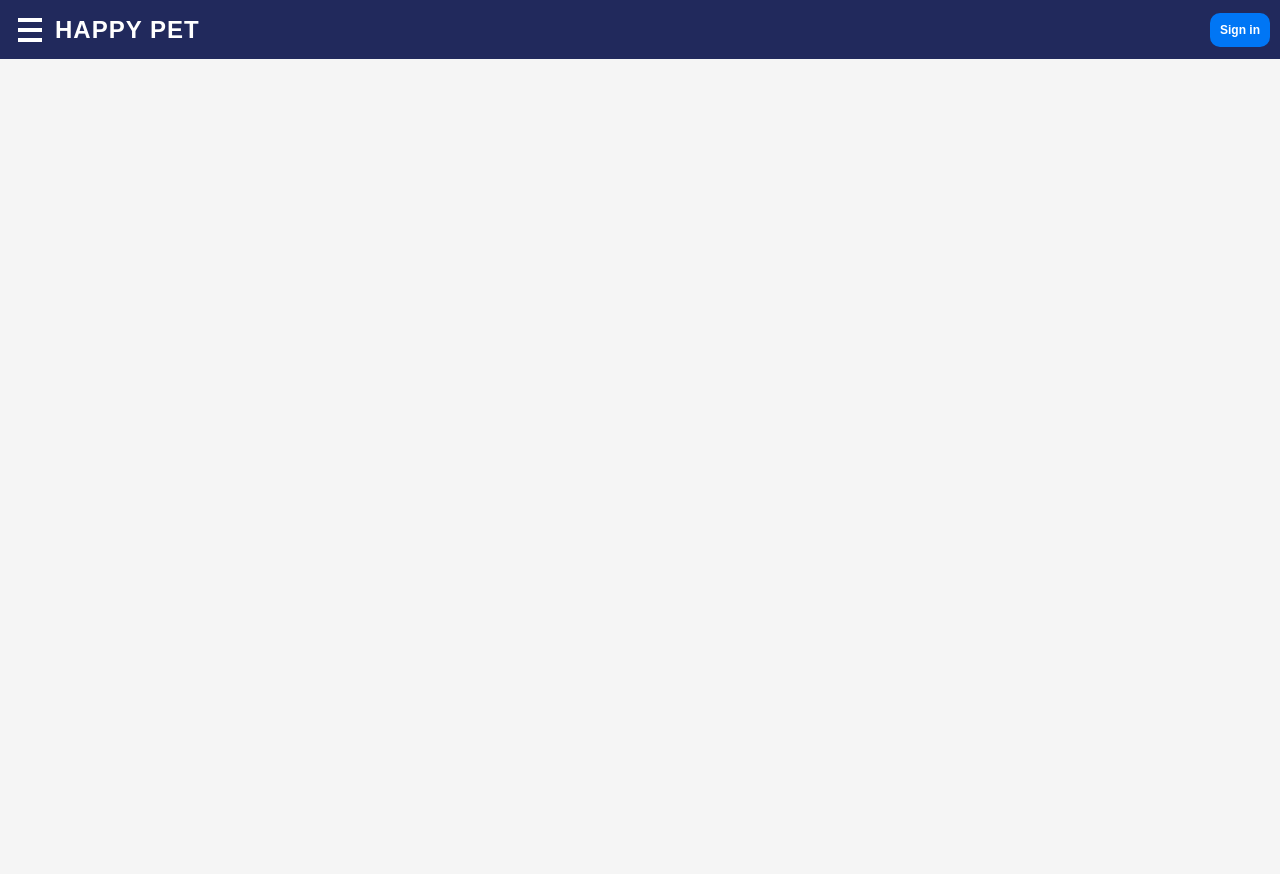
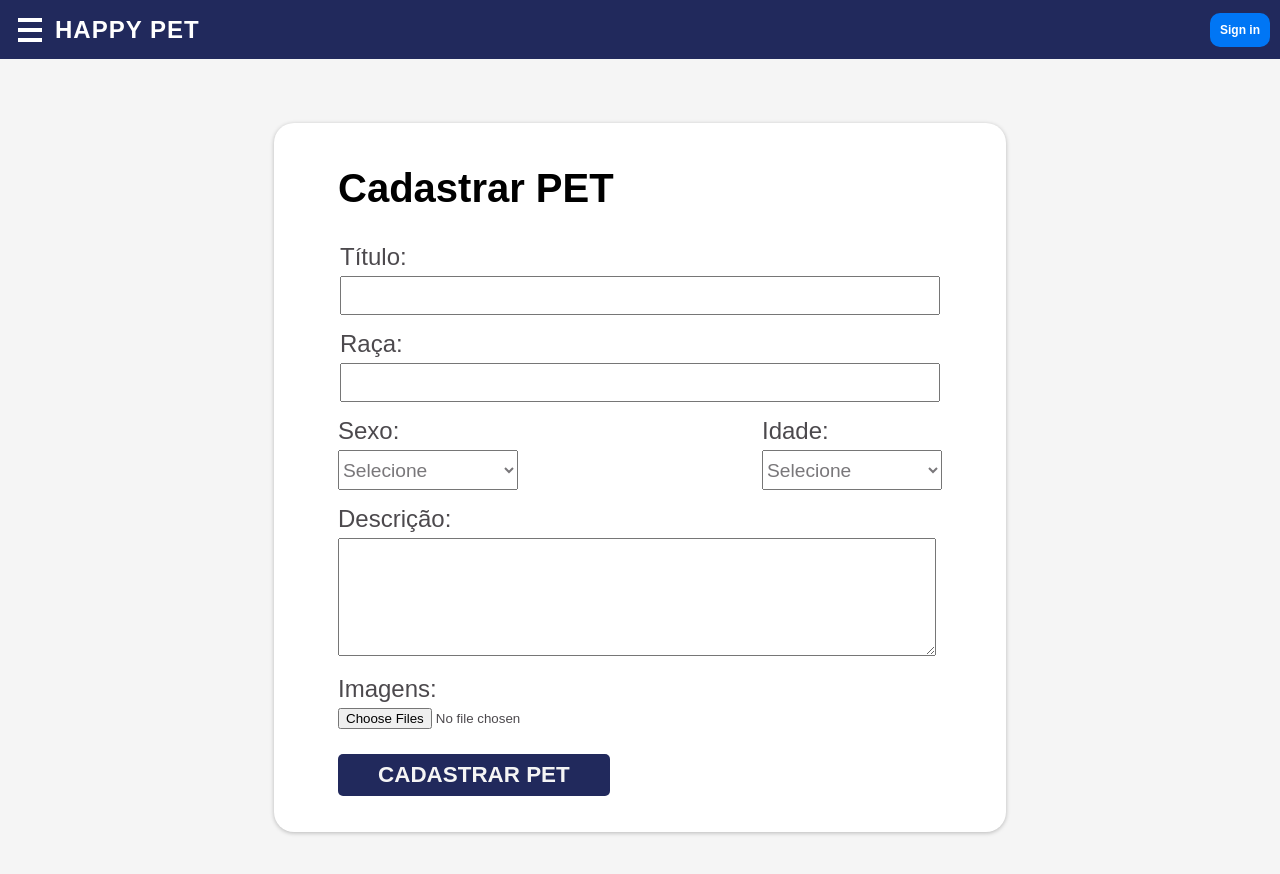
Before and after one commit to diefesson/pi3, a Vue app in the folder frontend/: page /cadastro-pet in a window 1280 px wide. Shown: the top 874 px of the page. Before the commit the page ends 800 px from the top, so only its background shows below. Built offline with nearby package versions, Linux system fonts and the light colour scheme; no server answers.

Commit message:
Register pet view created

```diff
--- a/frontend/src/router/index.js
+++ b/frontend/src/router/index.js
@@ -1,6 +1,7 @@
 import { createRouter, createWebHistory } from 'vue-router'
 import Home from '../views/home.vue'
-import Cadastro from '../views/cadastro-funcionario.vue'
+import CadastroFuncionario from '../views/cadastro-funcionario.vue'
+import CadastroPet from '../views/cadastro-pet.vue'
 
 const routes = [
   {
@@ -15,10 +16,16 @@ const routes = [
     path: "/ranking",
     name: "Ranking",
     component: Home // TODO: implement ranking page
-  }, {
+  },
+  {
+    path: "/cadastro-pet",
+    name: "CadastroPet",
+    component: CadastroPet
+  },
+  {
     path: "/cadastro-funcionario",
-    name: "Cadastro",
-    component: Cadastro
+    name: "CadastroFuncionario",
+    component: CadastroFuncionario
   }
 ]
 
--- /dev/null
+++ b/frontend/src/styles/cadastro-pet.scss
@@ -0,0 +1,216 @@
+@use "./base.scss";
+
+fieldset {
+    border: 0;
+    padding: 0;
+}
+
+
+.square {
+    background-color: base.$color-background-surface;
+    border-radius: 20px;
+    box-shadow: 0px 1px 4px rgba(0, 0, 0, 0.25);
+}
+
+.titulo {
+    padding: 2rem 0;
+}
+
+.titulo-cadastro {
+    font-family: base.$font-body;
+    font-weight: 700;
+    font-size: 2.50rem;
+}
+
+.formulario {
+    color: base.$color-dark-text-80;
+}
+
+.info-pet {
+    font-family: base.$font-body;
+    font-size: 1.5rem;
+    font-weight: 500;
+}
+
+#titulo, #raca {
+    display: block;
+}
+
+#sexo, #idade {
+    height: 40px;
+    width: 180px;
+}
+
+.item-selecionar {
+    margin: 0 0 15px;
+}
+
+.selecionar-opcao {
+    font-family: base.$font-body;
+    color: base.$color-dark-text-60;
+    font-size: 1.2rem;
+}
+
+.botao-carregar {
+    display: none;
+}
+
+.botao-cadastrar {
+    background: base.$color-background-primary;
+    border: none;
+    border-radius: 5px;
+    color: base.$color-background-secondary;
+    cursor: pointer;
+    font-family: base.$font-body;
+    font-size: 1.4rem;
+    font-weight: 700;
+    margin: 25px 0 25px 0;
+    padding: 8px 0;
+    width: 45%;
+}
+
+.botao-cadastrar:hover {
+    background-color: base.$color-primary;
+}
+
+/* Media Queries */
+
+@media screen and (min-width: 769px) {
+    .content-add-pet {
+        height: 90%;
+        display: flex;
+        align-items: center;
+        justify-content: center;
+    }
+
+    .square {
+        margin: 4rem;
+        padding: 0.7rem 4rem;
+    }
+
+    .info-pet {
+        display: block;
+        margin: 0 0 5px;
+    }
+
+    .input-padrao {
+        margin: 0 0 15px;
+        height: 90%;
+        width: 36rem;
+        padding: 10px 10px;
+    }
+
+    .campos-selecionar {
+        display: flex;
+        justify-content: space-between;
+    }
+
+    .descricao {
+        height: 6rem;
+        margin: 0 0 15px;
+        padding: 10px 10px;
+        width: 36rem;
+    }
+}
+
+@media screen and (max-width: 768px) {
+    .content-add-pet {
+        width: 98%;
+        height: 95%;
+        margin: 0 auto;
+    }
+
+    .square {
+        margin: 1rem;
+        padding: 0.3rem 2rem;
+    }
+
+    .info-pet {
+        display: flex;
+        margin: 0 0 5px;
+    }
+
+    .input-padrao {
+        margin: 0 0 15px;
+        height: 1.2rem;
+        max-width: 38rem;
+        width: 95%;
+        padding: 10px 10px;
+    }
+
+    .descricao {
+        margin: 0 0 15px;
+        width: 95%;
+        height: 6rem;
+        max-width: 38rem;
+        padding: 10px 10px;
+    }
+
+    .botao-cadastrar {
+        font-size: 1.2rem;
+        width: 16rem;
+    }
+}
+
+@media screen and (max-width: 375px) {
+    .square {
+        margin: 1rem;
+        padding: 0.2rem 0.8rem;
+    }
+
+    .titulo-cadastro {
+        font-size: 2rem;
+    }
+
+    .info-pet {
+        font-size: 1.3rem;
+    }
+
+    .input-padrao {
+        margin: 0 0 15px;
+        height: 1.2rem;
+        max-width: 38rem;
+        width: 90%;
+        padding: 7px 10px;
+    }
+
+    #sexo, #idade {
+        height: 30px;
+        width: 180px;
+    }
+
+    .selecionar-opcao {
+        font-family: base.$font-body;
+        color: base.$color-dark-text-60;
+        font-size: 1rem;
+    }
+
+    .descricao {
+        margin: 0 0 15px;
+        width: 90%;
+        height: 6rem;
+        max-width: 38rem;
+        padding: 10px 10px;
+    }
+
+    .botao-carregar {
+        background: base.$color-dark-text-40;
+        border-radius: 10px;
+        color: base.$color-dark-text-80;
+        display: block;
+        cursor: pointer;
+        font-family: base.$font-body;
+        padding: 0.6rem 0.7rem;
+        text-transform: uppercase;
+        width: 162px;
+    }
+
+    .carregar-imagem {
+        display: none;
+    }
+
+    .botao-cadastrar {
+        font-size: 1rem;
+        width: 12rem;
+    }
+}
--- a/frontend/src/views/cadastro-funcionario.vue
+++ b/frontend/src/views/cadastro-funcionario.vue
@@ -27,7 +27,7 @@
 
 <script>
 export default {
-    name: "Cadastro"
+    name: "CadastroFuncionario"
 }
 </script>
 
--- /dev/null
+++ b/frontend/src/views/cadastro-pet.vue
@@ -0,0 +1,61 @@
+<template>
+    <main class="content-add-pet">
+        <section class="square">
+            <div class="titulo">
+                <span class="titulo-cadastro">Cadastrar PET</span>
+            </div>
+
+            <form class="formulario" action="employer-home.html" method="POST" name="formuser">
+                <fieldset class="dados-iniciais">
+                    <label for="titulo" class="info-pet" name="titulo">Título:</label>
+                    <input type="text" name="titulo" id="titulo" class="input-padrao" required>
+                    <label for="raca info-pet" name="raca" class="info-pet">Raça:</label>
+                    <input type="text" name="raca" id="raca" class="input-padrao" required>
+                </fieldset>
+                <div class="campos-selecionar">
+                    <div class="item-selecionar">
+                        <label class="info-pet">Sexo:</label>
+                        <select id="sexo" class="selecionar-opcao" required>
+                            <option selected disabled value="">Selecione</option>
+                            <option>Fêmea</option>
+                            <option>Macho</option>
+                        </select>
+                    </div>
+
+                    <div class="item-selecionar">
+                        <label class="info-pet">Idade:</label>
+                        <select id="idade" class="selecionar-opcao" required>
+                            <option selected disabled value="">Selecione</option>
+                            <option>Adulto</option>
+                            <option>Filhote</option>
+                        </select>
+                    </div>
+                </div>
+                <div>
+                    <label class="info-pet">Descrição:</label>
+                    <textarea name="descricao" id="descricao" class="descricao"></textarea>
+                </div>
+
+                <div>
+                    <label class="info-pet">Imagens:</label>
+                    <label for="imagem" class="botao-carregar">Carregar imagem</label>
+                    <input type="file" multiple accept=".jpg, .png, .gif, .jpeg " id="imagem" required class="carregar-imagem">
+                </div>
+
+                <div class="cadastrar">
+                    <input type="submit" value="CADASTRAR PET" class="botao-cadastrar">
+                </div>
+            </form>
+        </section>
+    </main>
+</template>
+
+<script>
+export default {
+    name: "CadastroPet"
+}
+</script>
+
+<style scoped src="@/styles/cadastro-pet.scss" lang="scss">
+
+</style>
```
